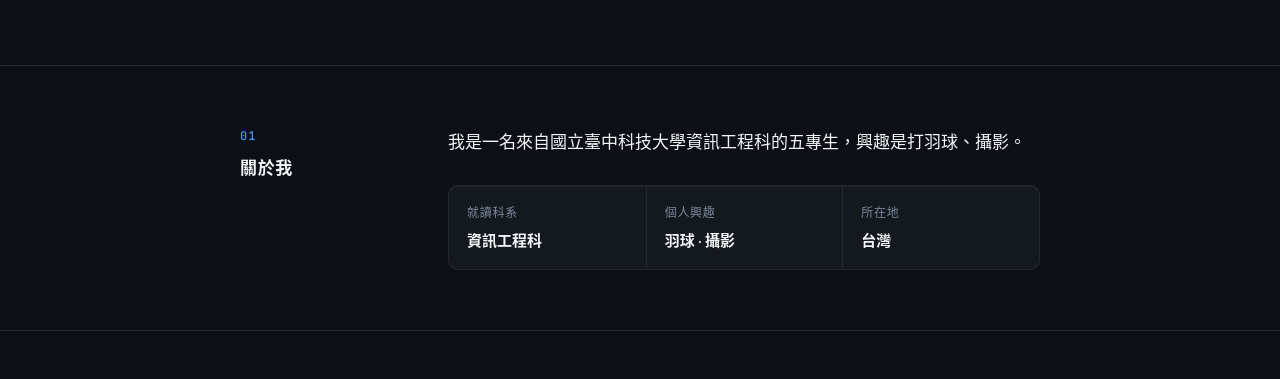
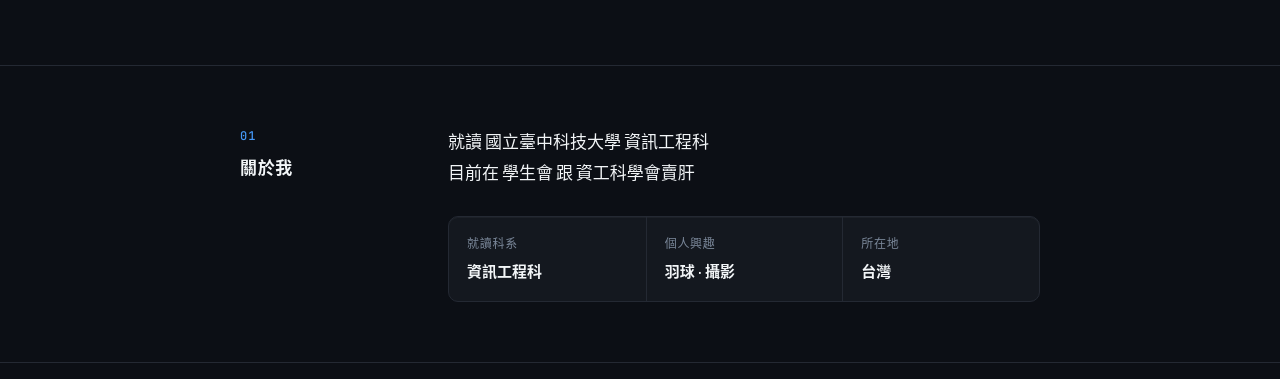
Before and after one commit to cpj0624/cpj0624.github.io, a plain HTML site: page index.html in a window 1280 px wide. Shown: the part 421-800 px from the top of the page. Drawn offline with Linux system fonts and the light colour scheme.

Commit message:
同步更新自我介紹文案至 PR #3

```diff
--- a/index.html
+++ b/index.html
@@ -39,7 +39,7 @@
     "@type": "Person",
     "name": "陳品均",
     "jobTitle": "學生",
-    "description": "我是一名來自國立臺中科技大學資訊工程科的五專生，興趣是打羽球、攝影。",
+    "description": "就讀 國立臺中科技大學 資訊工程科，目前在 學生會 跟 資工科學會賣肝",
     "url": "https://cpj0624.github.io/",
     "address": {
       "@type": "PostalAddress",
@@ -165,7 +165,8 @@
 
           <div class="section-content">
             <p class="about-lead">
-              我是一名來自國立臺中科技大學資訊工程科的五專生，興趣是打羽球、攝影。
+              就讀 國立臺中科技大學 資訊工程科<br>
+              目前在 學生會 跟 資工科學會賣肝
             </p>
 
             <div class="facts-strip" aria-label="個人關鍵資訊">
```
